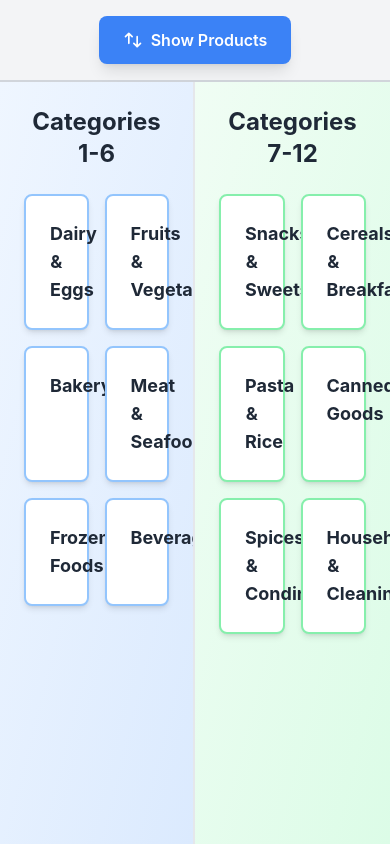
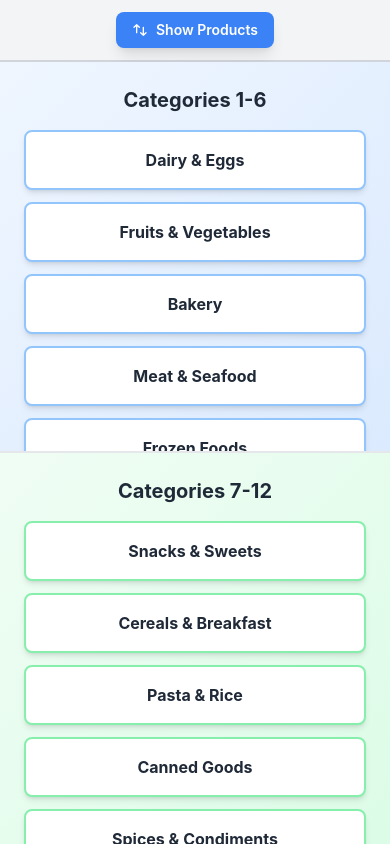
Before and after one commit to Saicrypto/scripe, a Next.js app: page / in a window 390 px wide. Both pictures are taken after a click on the button "Show Categories". Built offline with nearby package versions, Linux system fonts and the light colour scheme.

Commit message:
Add mobile responsive design for portrait mode

```diff
--- a/app/globals.css
+++ b/app/globals.css
@@ -6,6 +6,12 @@ body {
   margin: 0;
   padding: 0;
   font-family: -apple-system, BlinkMacSystemFont, 'Segoe UI', Roboto, Oxygen, Ubuntu, Cantarell, sans-serif;
+  -webkit-overflow-scrolling: touch;
+  touch-action: pan-x pan-y;
+}
+
+* {
+  -webkit-tap-highlight-color: transparent;
 }
 
 /* Custom Scrollbar Styles */
--- a/app/page.tsx
+++ b/app/page.tsx
@@ -72,12 +72,12 @@ export default function Home() {
   return (
     <div className="flex flex-col h-screen w-full">
       {/* Flip Button */}
-      <div className="flex justify-center items-center py-4 bg-gray-100 border-b-2 border-gray-300">
+      <div className="flex justify-center items-center py-3 md:py-4 bg-gray-100 border-b-2 border-gray-300">
         <button
           onClick={toggleFlip}
-          className="px-6 py-3 bg-blue-500 hover:bg-blue-600 text-white font-semibold rounded-lg shadow-lg transition-all duration-300 flex items-center gap-2"
+          className="px-4 md:px-6 py-2 md:py-3 bg-blue-500 hover:bg-blue-600 active:bg-blue-700 text-white text-sm md:text-base font-semibold rounded-lg shadow-lg transition-all duration-300 flex items-center gap-2"
         >
-          <svg className="w-5 h-5" fill="none" stroke="currentColor" viewBox="0 0 24 24">
+          <svg className="w-4 h-4 md:w-5 md:h-5" fill="none" stroke="currentColor" viewBox="0 0 24 24">
             <path strokeLinecap="round" strokeLinejoin="round" strokeWidth={2} d="M7 16V4m0 0L3 8m4-4l4 4m6 0v12m0 0l4-4m-4 4l-4-4" />
           </svg>
           {isFlipped ? 'Show Products' : 'Show Categories'}
@@ -85,12 +85,12 @@ export default function Home() {
       </div>
 
       {/* Main Content - Two Perfect Halves */}
-      <div className="w-full flex-1 flex overflow-hidden">
+      <div className="w-full flex-1 flex flex-col md:flex-row overflow-hidden">
         {/* LEFT SECTION - With Vertical Scrolling */}
-        <div className="w-1/2 h-full border-r-2 border-gray-200 flex flex-col">
+        <div className="w-full md:w-1/2 h-1/2 md:h-full border-b-2 md:border-b-0 md:border-r-2 border-gray-200 flex flex-col">
           {selectedCategory && !isFlipped && (
-            <div className="bg-blue-500 text-white py-3 px-6 text-center w-full z-10 flex-shrink-0">
-              <h2 className="text-lg font-semibold">{selectedCategory}</h2>
+            <div className="bg-blue-500 text-white py-2 md:py-3 px-4 md:px-6 text-center w-full z-10 flex-shrink-0">
+              <h2 className="text-base md:text-lg font-semibold">{selectedCategory}</h2>
             </div>
           )}
           {/* Conditional Scrollable Container */}
@@ -103,8 +103,8 @@ export default function Home() {
                   className="snap-start min-w-full h-full flex-shrink-0 flex flex-col items-center justify-center p-8"
                 >
                   <div className="w-full max-w-2xl">
-                    <div className="bg-white p-12 rounded-lg shadow-xl border-2 border-blue-400 hover:border-blue-600 transition-all">
-                      <p className="font-bold text-3xl text-gray-800 text-center">{sub}</p>
+                    <div className="bg-white p-6 md:p-12 rounded-lg shadow-xl border-2 border-blue-400 hover:border-blue-600 transition-all">
+                      <p className="font-bold text-xl md:text-3xl text-gray-800 text-center">{sub}</p>
                     </div>
                   </div>
                   <p className="text-gray-600 text-center mt-6">Section 1</p>
@@ -114,15 +114,15 @@ export default function Home() {
           ) : isFlipped ? (
             // Show all 6 category names at once
             <div className="h-full bg-gradient-to-br from-blue-50 to-blue-100 p-6 overflow-y-auto">
-              <h3 className="text-2xl font-bold text-gray-800 text-center mb-6">Categories 1-6</h3>
-              <div className="grid grid-cols-2 gap-4">
+              <h3 className="text-xl md:text-2xl font-bold text-gray-800 text-center mb-4 md:mb-6">Categories 1-6</h3>
+              <div className="grid grid-cols-1 sm:grid-cols-2 gap-3 md:gap-4">
                 {leftCategories.map((category) => (
                   <div
                     key={category.name}
                     onClick={() => selectCategory(category.name)}
-                    className="bg-white p-6 rounded-lg shadow-md hover:shadow-xl transition-all cursor-pointer border-2 border-blue-300 hover:border-blue-500"
+                    className="bg-white p-4 md:p-6 rounded-lg shadow-md hover:shadow-xl active:shadow-2xl transition-all cursor-pointer border-2 border-blue-300 hover:border-blue-500 active:border-blue-600"
                   >
-                    <p className="font-bold text-lg text-gray-800 text-center">{category.name}</p>
+                    <p className="font-bold text-base md:text-lg text-gray-800 text-center">{category.name}</p>
                   </div>
                 ))}
               </div>
@@ -135,7 +135,7 @@ export default function Home() {
                   key={category.name}
                   className="snap-start h-screen w-full bg-gradient-to-br from-blue-50 to-blue-100 flex flex-col items-center justify-center border-b-4 border-blue-200 p-8"
                 >
-                  <h4 className="font-bold text-4xl text-gray-800 text-center mb-8">{category.name}</h4>
+                  <h4 className="font-bold text-2xl md:text-4xl text-gray-800 text-center mb-4 md:mb-8">{category.name}</h4>
                   {/* Subcategories horizontal snap scroll */}
                   <div className="w-full max-w-4xl snap-x snap-mandatory overflow-x-auto scrollbar-thin flex">
                     {category.subcategories.map((sub) => (
@@ -143,8 +143,8 @@ export default function Home() {
                         key={sub}
                         className="snap-start min-w-full flex-shrink-0 px-4"
                       >
-                        <div className="bg-white p-8 rounded-lg shadow-lg border-2 border-blue-300 hover:border-blue-500 transition-all">
-                          <p className="font-bold text-2xl text-gray-800 text-center">{sub}</p>
+                        <div className="bg-white p-4 md:p-8 rounded-lg shadow-lg border-2 border-blue-300 hover:border-blue-500 transition-all">
+                          <p className="font-bold text-lg md:text-2xl text-gray-800 text-center">{sub}</p>
                         </div>
                       </div>
                     ))}
@@ -157,10 +157,10 @@ export default function Home() {
         </div>
 
         {/* RIGHT SECTION - Static (No Vertical Scrolling) */}
-        <div className="w-1/2 h-full flex flex-col">
+        <div className="w-full md:w-1/2 h-1/2 md:h-full flex flex-col">
           {selectedCategory && !isFlipped && (
-            <div className="bg-blue-500 text-white py-3 px-6 text-center w-full z-10 flex-shrink-0">
-              <h2 className="text-lg font-semibold">{selectedCategory}</h2>
+            <div className="bg-blue-500 text-white py-2 md:py-3 px-4 md:px-6 text-center w-full z-10 flex-shrink-0">
+              <h2 className="text-base md:text-lg font-semibold">{selectedCategory}</h2>
             </div>
           )}
           {/* Conditional Scrollable Container */}
@@ -184,15 +184,15 @@ export default function Home() {
           ) : isFlipped ? (
             // Show all 6 category names at once
             <div className="h-full bg-gradient-to-br from-green-50 to-green-100 p-6 overflow-y-auto">
-              <h3 className="text-2xl font-bold text-gray-800 text-center mb-6">Categories 7-12</h3>
-              <div className="grid grid-cols-2 gap-4">
+              <h3 className="text-xl md:text-2xl font-bold text-gray-800 text-center mb-4 md:mb-6">Categories 7-12</h3>
+              <div className="grid grid-cols-1 sm:grid-cols-2 gap-3 md:gap-4">
                 {rightCategories.map((category) => (
                   <div
                     key={category.name}
                     onClick={() => selectCategory(category.name)}
-                    className="bg-white p-6 rounded-lg shadow-md hover:shadow-xl transition-all cursor-pointer border-2 border-green-300 hover:border-green-500"
+                    className="bg-white p-4 md:p-6 rounded-lg shadow-md hover:shadow-xl active:shadow-2xl transition-all cursor-pointer border-2 border-green-300 hover:border-green-500 active:border-green-600"
                   >
-                    <p className="font-bold text-lg text-gray-800 text-center">{category.name}</p>
+                    <p className="font-bold text-base md:text-lg text-gray-800 text-center">{category.name}</p>
                   </div>
                 ))}
               </div>
@@ -205,7 +205,7 @@ export default function Home() {
                   key={category.name}
                   className="snap-start h-screen w-full bg-gradient-to-br from-green-50 to-green-100 flex flex-col items-center justify-center border-b-4 border-green-200 p-8"
                 >
-                  <h4 className="font-bold text-4xl text-gray-800 text-center mb-8">{category.name}</h4>
+                  <h4 className="font-bold text-2xl md:text-4xl text-gray-800 text-center mb-4 md:mb-8">{category.name}</h4>
                   {/* Subcategories horizontal snap scroll */}
                   <div className="w-full max-w-4xl snap-x snap-mandatory overflow-x-auto scrollbar-thin flex">
                     {category.subcategories.map((sub) => (
```
